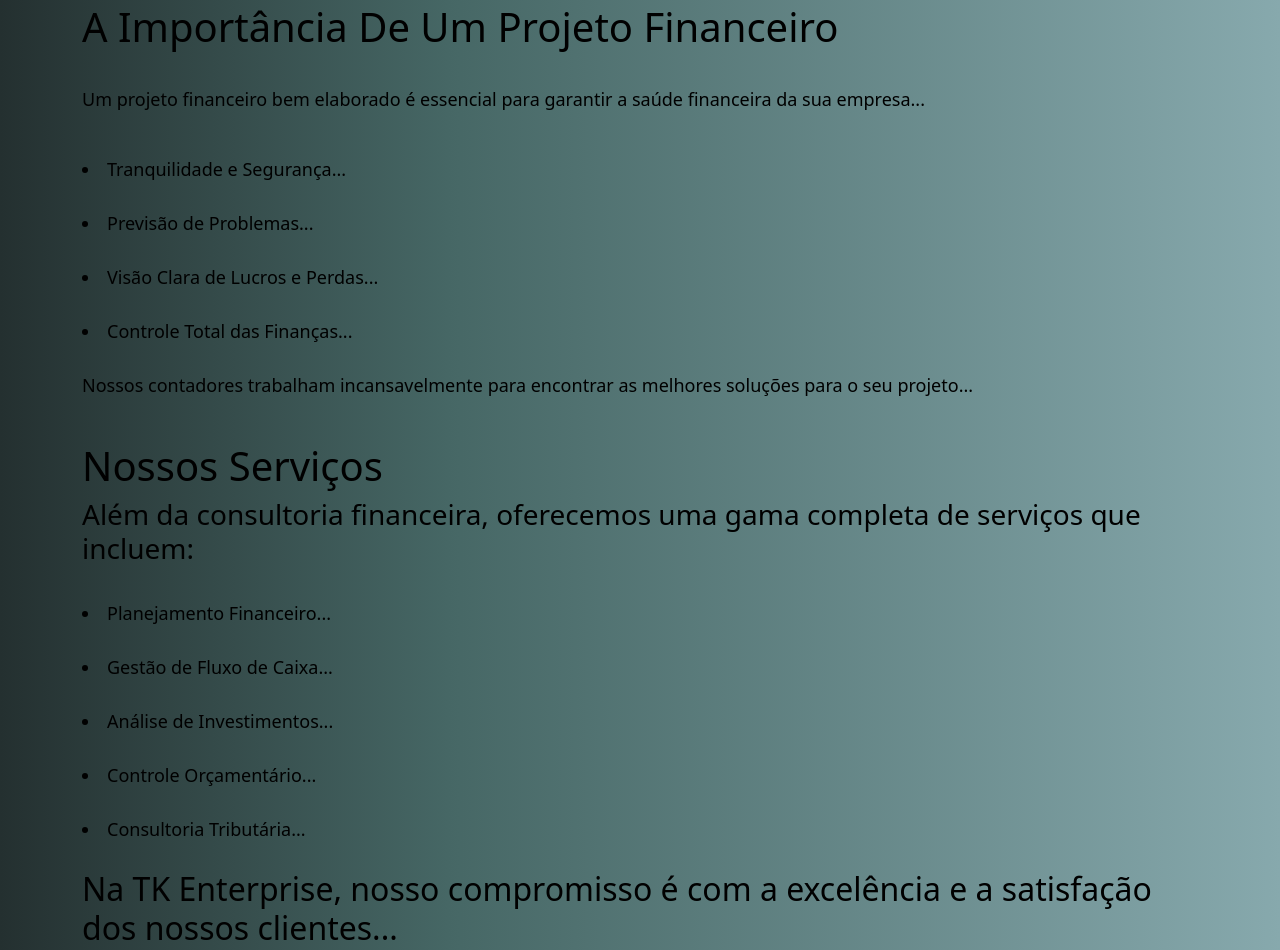
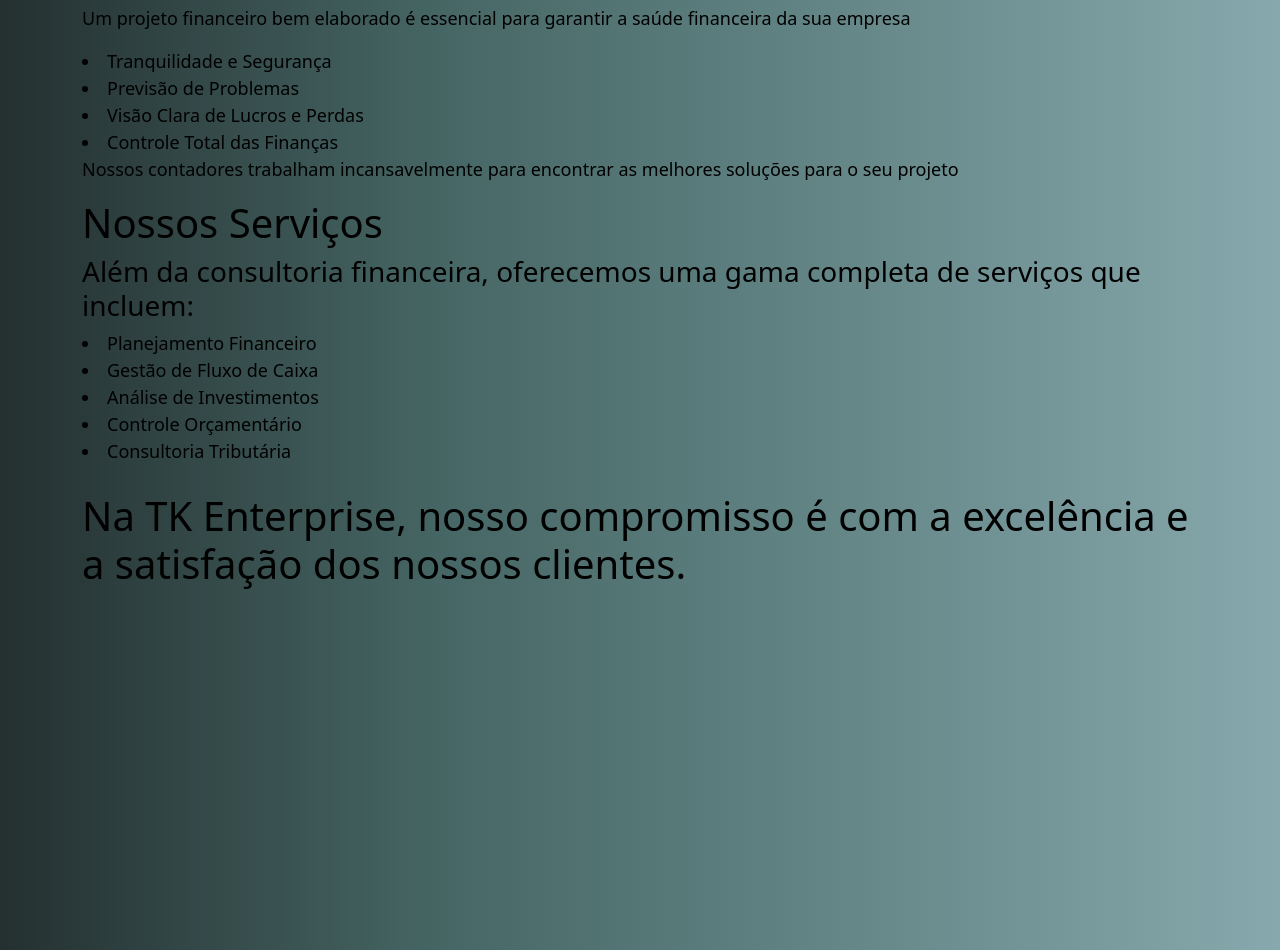
Before and after one commit to EduardoCamargoFiori/AEP_TRABALHO, a plain HTML site: page solucaoFinanceira.html in a window 1280 px wide. Shown: the part 282-1232 px from the top of the page. Drawn offline with nearby package versions, Linux system fonts and the light colour scheme.

Commit message:
Correção de páginas.

```diff
--- a/css/style.css
+++ b/css/style.css
@@ -38,7 +38,6 @@ header {
 /* Estilo para o título da empresa */
 h1 {
     font-size: 26px;
-    text-transform: capitalize;
 }
 
 /*Formatação do cabeçario*/
--- a/solucaoFinanceira.html
+++ b/solucaoFinanceira.html
@@ -42,37 +42,24 @@
 <div class="container">
     <div class="texto">
         <h1>Solução Financeira</h1>
-        <br>
         <p>Na TK Enterprise, prezamos por um serviço de qualidade excepcional para nossos clientes...</p>
-        <br>
+
         <h1>A Importância de um Projeto Financeiro</h1>
-        <br>
-        <p>Um projeto financeiro bem elaborado é essencial para garantir a saúde financeira da sua empresa...</p>
-        <br>
-        <li>Tranquilidade e Segurança...</li>
-        <br>
-        <li>Previsão de Problemas...</li>
-        <br>
-        <li>Visão Clara de Lucros e Perdas...</li>
-        <br>
-        <li>Controle Total das Finanças...</li>
-        <br>
-        <p>Nossos contadores trabalham incansavelmente para encontrar as melhores soluções para o seu projeto...</p>
-        <br>
+        <p>Um projeto financeiro bem elaborado é essencial para garantir a saúde financeira da sua empresa</p>
+        <li>Tranquilidade e Segurança</li>
+        <li>Previsão de Problemas</li>
+        <li>Visão Clara de Lucros e Perdas</li>
+        <li>Controle Total das Finanças</li>
+        <p>Nossos contadores trabalham incansavelmente para encontrar as melhores soluções para o seu projeto</p>
         <h1>Nossos Serviços</h1>
         <h3>Além da consultoria financeira, oferecemos uma gama completa de serviços que incluem:</h3>
+        <li>Planejamento Financeiro</li>
+        <li>Gestão de Fluxo de Caixa</li>
+        <li>Análise de Investimentos</li>
+        <li>Controle Orçamentário</li>
+        <li>Consultoria Tributária</li>
         <br>
-        <li>Planejamento Financeiro...</li>
-        <br>
-        <li>Gestão de Fluxo de Caixa...</li>
-        <br>
-        <li>Análise de Investimentos...</li>
-        <br>
-        <li>Controle Orçamentário...</li>
-        <br>
-        <li>Consultoria Tributária...</li>
-        <br>
-        <h2>Na TK Enterprise, nosso compromisso é com a excelência e a satisfação dos nossos clientes...</h2>
+        <h1>Na TK Enterprise, nosso compromisso é com a excelência e a satisfação dos nossos clientes.</h2>
     </div>
 
 </div>
```
